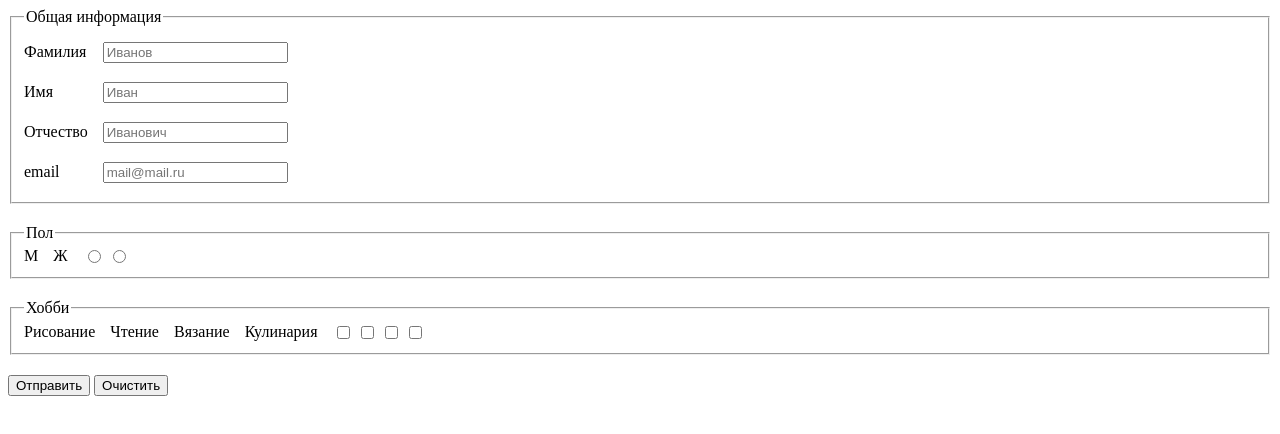
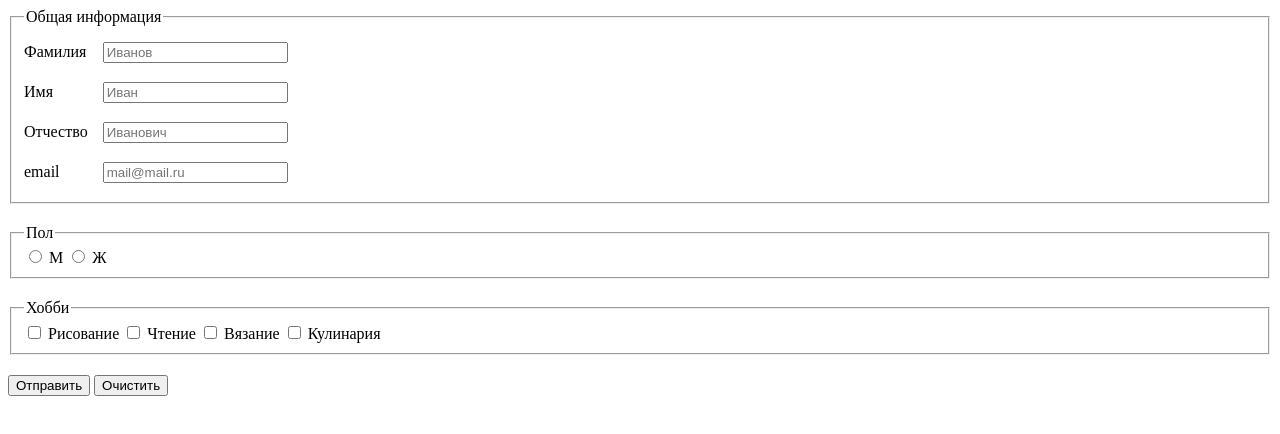
Before and after one commit to LekoevNVK/stepik-course-task-3.4, a plain HTML site: page index.html in a window 1280 px wide. Drawn offline with Linux system fonts and the light colour scheme.

Commit message:
Исправлена ошибка

```diff
--- a/index.html
+++ b/index.html
@@ -12,7 +12,7 @@
       margin-bottom: 20px;
     }
 
-    label{
+    .main label{
       float: left;
       padding-right: 15px;
     }
```
